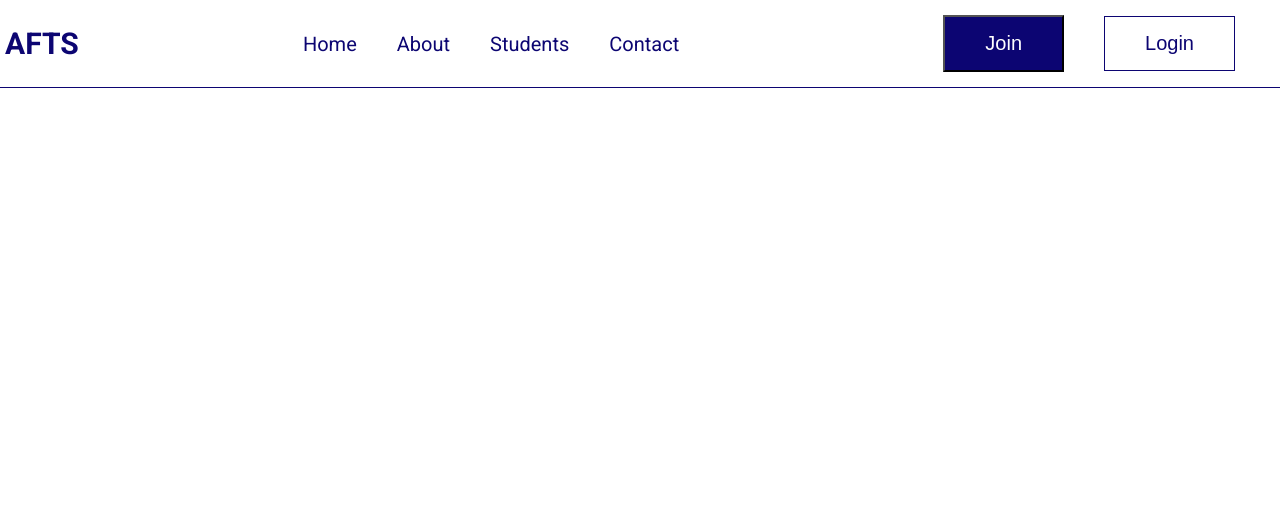
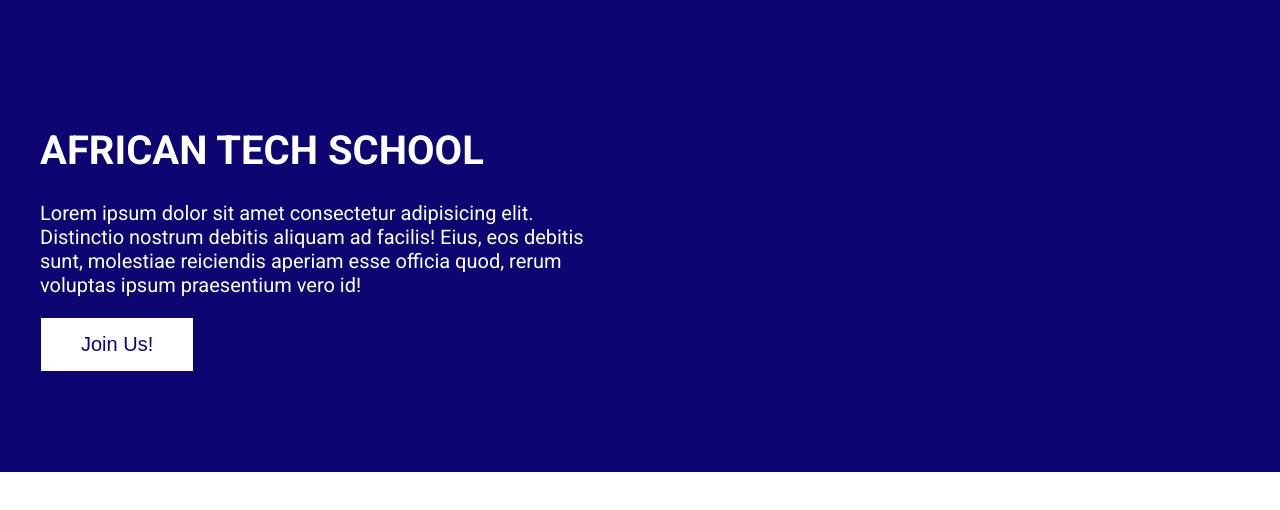
Before and after one commit to nwabueze1/school, a Next.js app: page / in a window 1280 px wide. Shown: the top 510 px of the page. Built offline with nearby package versions, Linux system fonts and the light colour scheme.

Commit message:
create  block component

```diff
--- /dev/null
+++ b/components/blocks/Block.module.scss
@@ -0,0 +1,14 @@
+$primary-color: rgb(12, 5, 114);
+
+.block {
+  padding: 10rem 4rem;
+}
+
+.block .block__heading {
+  margin-bottom: 0;
+  font-size: 5rem;
+}
+.block.contained {
+  background-color: $primary-color;
+  color: white;
+}
--- /dev/null
+++ b/components/blocks/Block.tsx
@@ -0,0 +1,15 @@
+import React, { ReactNode } from "react";
+import Styles from "./Block.module.scss";
+
+type block = "contained" | "normal";
+export default function Block(props: { variant: block; children: ReactNode }) {
+  return (
+    <div
+      className={`${Styles.block} ${
+        props.variant === "contained" ? Styles.contained : ""
+      }`}
+    >
+      {props.children}
+    </div>
+  );
+}
--- a/pages/index.tsx
+++ b/pages/index.tsx
@@ -1,8 +1,8 @@
 import type { NextPage } from "next";
 import Head from "next/head";
+import Block from "../components/blocks/Block";
 import Button from "../components/button/Button";
 import NavBar from "../components/navbar/NavBar";
-import Styles from "../styles/Home.module.scss";
 
 const Home: NextPage = () => {
   return (
@@ -10,7 +10,16 @@ const Home: NextPage = () => {
       <Head>
         <title>Home Page</title>
       </Head>
-      <NavBar />
+      <Block variant="contained">
+        <h1>AFRICAN TECH SCHOOL</h1>
+        <p style={{ maxWidth: "50ch" }}>
+          Lorem ipsum dolor sit amet consectetur adipisicing elit. Distinctio
+          nostrum debitis aliquam ad facilis! Eius, eos debitis sunt, molestiae
+          reiciendis aperiam esse officia quod, rerum voluptas ipsum praesentium
+          vero id!
+        </p>
+        <Button variant="outlined">Join Us!</Button>
+      </Block>
       {/* <Button>Click me</Button> */}
     </main>
   );
```
